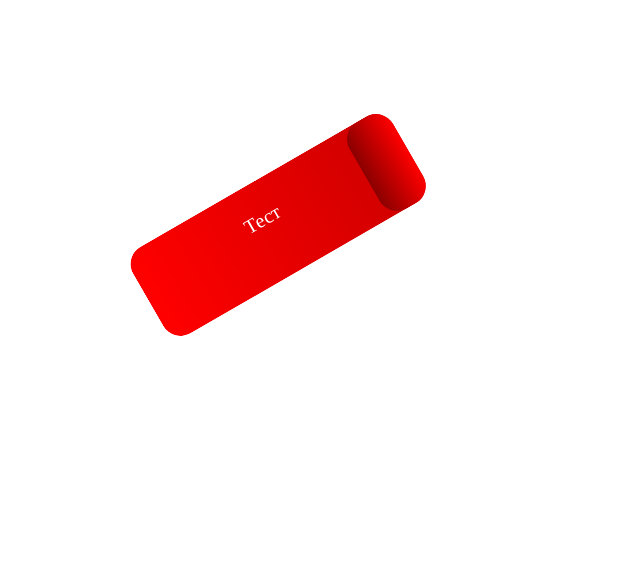
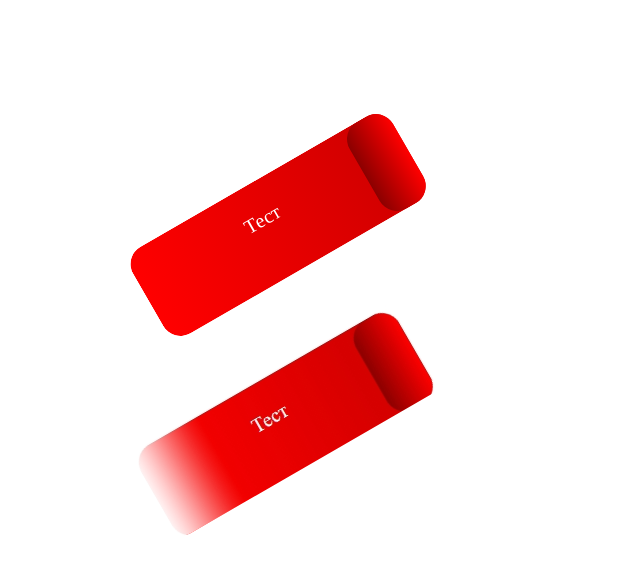
Before and after one commit to Sveta756/svg-tape, a plain HTML site: page index.html in a window 1280 px wide. Shown: the whole page, without its empty margins (0-640 px from the left). Drawn offline with Linux system fonts and the light colour scheme.

Commit message:
Add files via upload

```diff
--- a/index.html
+++ b/index.html
@@ -42,9 +42,25 @@
 
     </div>
 
+    <div class="img-wrapper-2">
+        <img width="309px" height="106px" class="img img2" src="br.jpg" alt="">
+         <div>
+             <img class="shadow2" src="white-shadow.png" alt="">
+         </div>
+    </div>
+
 
      <style>
-         .img-wrapper {
+    .img-wrapper {
+        transform: rotate(-30deg);
+        margin: 100px;
+        position: relative;
+        overflow: hidden;
+        width: 600px;
+        height: 100px;
+        border-radius: 20px;
+    }
+    .img-wrapper-2 {
         transform: rotate(-30deg);
         margin: 100px;
         position: relative;
@@ -57,12 +73,16 @@
         fill:#ffffff;
         font-size: 20px;
     }
-
+    .shadow2 {
+        position: absolute;
+        left: 0px;
+        width: 100px;
+        height: 109px;
+    }
     .shadow {
         position: absolute;
         left: 0;
     }
-
     .img {
         position: absolute;
         left: -250px;
@@ -71,6 +91,10 @@
         animation: slide 0.7s forwards;
         animation-delay: 2s;
     }
+    .img2 {
+        left: -300px;
+    }
+
 
     @-webkit-keyframes slide {
         100% { left: 0; }
```
Also changed, not shown: br.jpg (added), white-shadow.png (added).
